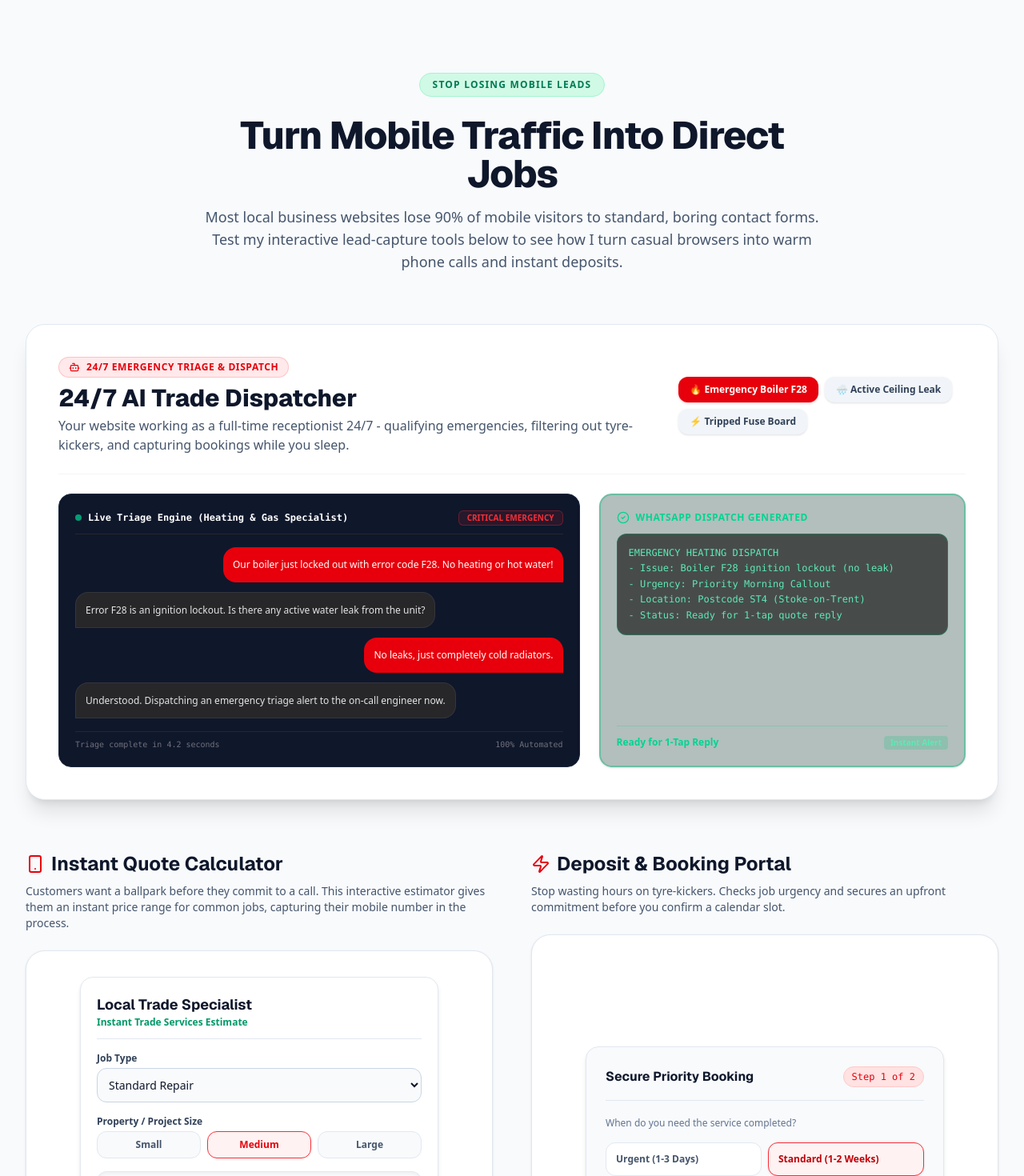
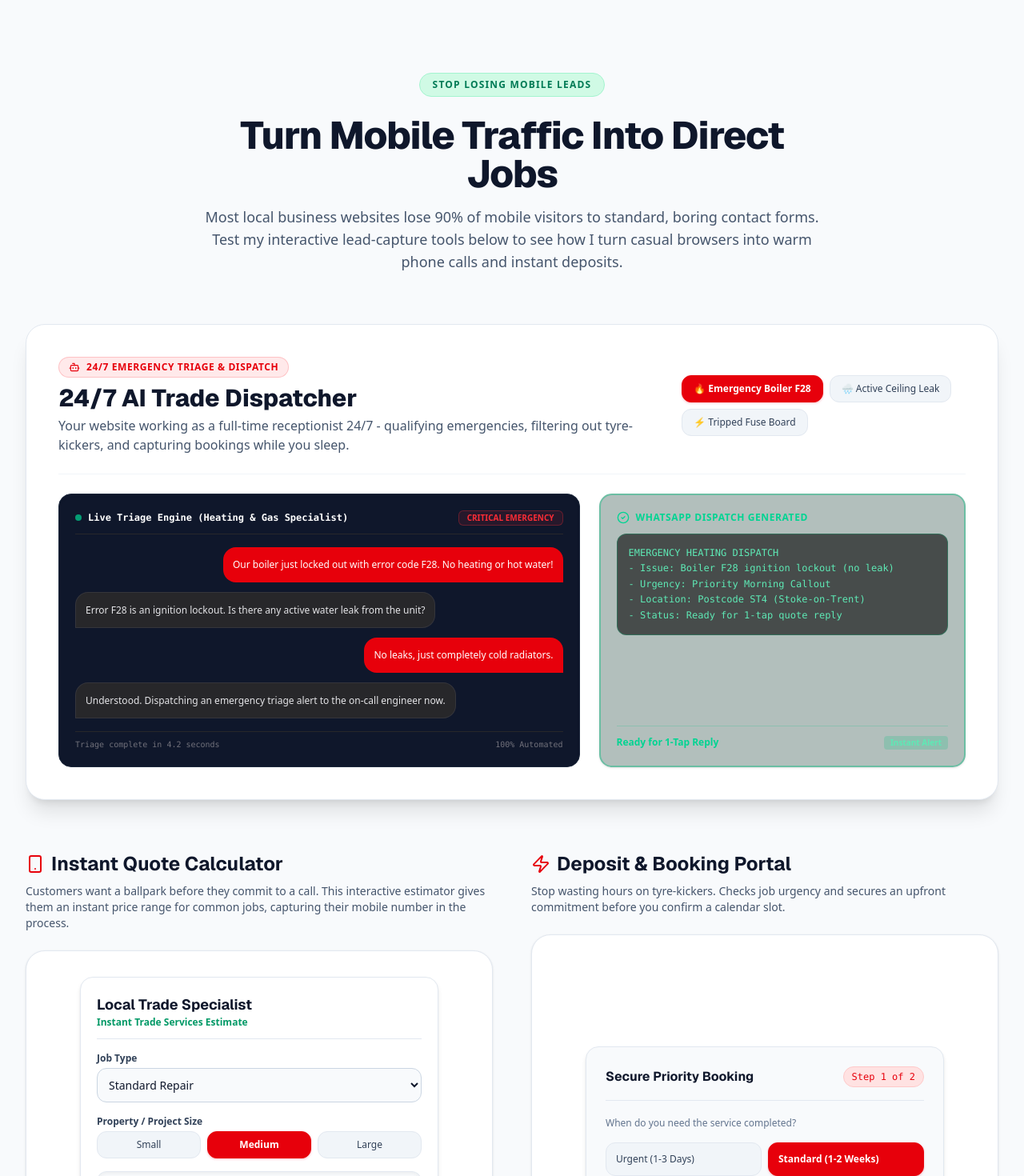
Before and after one commit to stokie2605/dean-wilshaw-web-development, a React (Vite) app: page / in a window 1280 px wide. Shown: the part 1330-2800 px from the top of the page at 80% size. Built offline with nearby package versions, Linux system fonts and the light colour scheme.

Commit message:
Fix demo page routing for deposit portal, reorder top nav, and standardize all interactive toggle pills

```diff
--- a/src/components/Header.tsx
+++ b/src/components/Header.tsx
@@ -7,13 +7,13 @@ interface HeaderProps {
   onOpenStitch: () => void;
 }
 
-// Direct demo links matching the standalone interactive trade tools
+// Direct demo links matching the exact vertical order of tools on page
 const NAV_LINKS = [
+  { label: '24/7 AI Lead Assistant',   href: '/#ai-bot' },
+  { label: 'Instant Quote Calculator', href: '/demo/quote-calculator' },
   { label: 'Deposit & Booking Portal', href: '/demo/booking-form' },
   { label: 'WhatsApp Fast Bar',        href: '/demo/whatsapp-bar' },
   { label: 'Live Trust Indicators',    href: '/demo/trust-bar' },
-  { label: 'Instant Quote Calculator', href: '/demo/quote-calculator' },
-  { label: '24/7 AI Lead Assistant',   href: '/#ai-bot' },
 ];
 
 export const Header: React.FC<HeaderProps> = ({ onOpenQuote, onOpenWhatsApp, onOpenStitch }) => {
--- a/src/components/InteractiveDemosSection.tsx
+++ b/src/components/InteractiveDemosSection.tsx
@@ -110,10 +110,10 @@ export const InteractiveDemosSection: React.FC = () => {
                     key={key}
                     type="button"
                     onClick={() => setSelectedScenario(key)}
-                    className={`px-3.5 py-2 rounded-xl text-xs font-bold transition shadow-sm ${
+                    className={`px-3.5 py-2 rounded-xl text-xs rounded-xl border transition-all ${
                       selectedScenario === key
-                        ? 'bg-red-600 text-white shadow-red-600/20'
-                        : 'bg-slate-100 dark:bg-zinc-800 hover:bg-slate-200 dark:hover:bg-zinc-700 text-slate-700 dark:text-zinc-300'
+                        ? 'bg-red-600 text-white border-red-600 font-bold shadow-sm shadow-red-600/20'
+                        : 'bg-slate-100 dark:bg-zinc-800 hover:bg-slate-200 dark:hover:bg-zinc-700 text-slate-700 dark:text-zinc-300 border-slate-200 dark:border-zinc-700/60 font-medium'
                     }`}
                   >
                     {scenarios[key].label}
--- a/src/components/tools/QuoteEstimator.tsx
+++ b/src/components/tools/QuoteEstimator.tsx
@@ -52,10 +52,10 @@ export function QuoteEstimator() {
                 key={s}
                 type="button"
                 onClick={() => setSize(s)}
-                className={`py-2 text-xs font-semibold rounded-xl border transition ${
+                className={`py-2 text-xs rounded-xl border transition-all ${
                   size === s
-                    ? 'bg-red-50 dark:bg-red-950/30 border-red-500 text-red-600 dark:text-red-400 font-bold'
-                    : 'bg-slate-50 dark:bg-zinc-950 border-slate-200 dark:border-zinc-800 text-slate-600 dark:text-slate-400 hover:border-slate-400'
+                    ? 'bg-red-600 text-white border-red-600 font-bold shadow-sm shadow-red-600/20'
+                    : 'bg-slate-100 dark:bg-zinc-800 hover:bg-slate-200 dark:hover:bg-zinc-700 text-slate-700 dark:text-zinc-300 border-slate-200 dark:border-zinc-700/60 font-medium'
                 }`}
               >
                 {s}
--- a/src/components/trade-tools/IntakeDeposit.tsx
+++ b/src/components/trade-tools/IntakeDeposit.tsx
@@ -23,10 +23,10 @@ export const IntakeDeposit: React.FC = () => {
                 key={option}
                 type="button"
                 onClick={() => setUrgency(option)}
-                className={`p-3 rounded-xl text-xs font-semibold border text-left transition-all ${
+                className={`p-3 rounded-xl text-xs border text-left transition-all ${
                   urgency === option
-                    ? 'bg-red-50 dark:bg-red-900/20 border-red-500 text-red-700 dark:text-red-400 shadow-sm'
-                    : 'bg-white dark:bg-zinc-950 border-slate-200 dark:border-zinc-800 text-slate-600 dark:text-zinc-400 hover:border-slate-300 dark:hover:border-zinc-700'
+                    ? 'bg-red-600 text-white border-red-600 font-bold shadow-sm shadow-red-600/20'
+                    : 'bg-slate-100 dark:bg-zinc-800 hover:bg-slate-200 dark:hover:bg-zinc-700 text-slate-700 dark:text-zinc-300 border-slate-200 dark:border-zinc-700/60 font-medium'
                 }`}
               >
                 {option}
--- a/src/components/trade-tools/SocialProofBanner.tsx
+++ b/src/components/trade-tools/SocialProofBanner.tsx
@@ -109,41 +109,24 @@ export const SocialProofBanner: React.FC = () => {
           Test Live Trade Switcher:
         </label>
         <div className="grid grid-cols-3 gap-2">
-          <button
-            type="button"
-            onClick={() => setSelectedTrade('gas')}
-            className={`py-1.5 px-2 text-xs font-bold rounded-xl border transition ${
-              selectedTrade === 'gas'
-                ? 'bg-amber-500 text-black border-amber-400 shadow-sm'
-                : 'bg-white dark:bg-zinc-900 border-slate-200 dark:border-zinc-800 text-slate-600 dark:text-zinc-400'
-            }`}
-          >
-            Gas Engineer
-          </button>
-
-          <button
-            type="button"
-            onClick={() => setSelectedTrade('electrician')}
-            className={`py-1.5 px-2 text-xs font-bold rounded-xl border transition ${
-              selectedTrade === 'electrician'
-                ? 'bg-sky-500 text-white border-sky-400 shadow-sm'
-                : 'bg-white dark:bg-zinc-900 border-slate-200 dark:border-zinc-800 text-slate-600 dark:text-zinc-400'
-            }`}
-          >
-            Electrician
-          </button>
-
-          <button
-            type="button"
-            onClick={() => setSelectedTrade('roofer')}
-            className={`py-1.5 px-2 text-xs font-bold rounded-xl border transition ${
-              selectedTrade === 'roofer'
-                ? 'bg-emerald-600 text-white border-emerald-500 shadow-sm'
-                : 'bg-white dark:bg-zinc-900 border-slate-200 dark:border-zinc-800 text-slate-600 dark:text-zinc-400'
-            }`}
-          >
-            Roofer
-          </button>
+          {[
+            { key: 'gas', label: 'Gas Engineer' },
+            { key: 'electrician', label: 'Electrician' },
+            { key: 'roofer', label: 'Roofer' }
+          ].map(({ key, label }) => (
+            <button
+              key={key}
+              type="button"
+              onClick={() => setSelectedTrade(key as any)}
+              className={`py-1.5 px-2 text-xs rounded-xl border transition-all ${
+                selectedTrade === key
+                  ? 'bg-red-600 text-white border-red-600 font-bold shadow-sm shadow-red-600/20'
+                  : 'bg-slate-100 dark:bg-zinc-800 hover:bg-slate-200 dark:hover:bg-zinc-700 text-slate-700 dark:text-zinc-300 border-slate-200 dark:border-zinc-700/60 font-medium'
+              }`}
+            >
+              {label}
+            </button>
+          ))}
         </div>
       </div>
 
--- a/src/pages/ToolDemoPage.tsx
+++ b/src/pages/ToolDemoPage.tsx
@@ -6,7 +6,7 @@ import { QuoteEstimator } from '../components/tools/QuoteEstimator';
 import { AreaCalculator } from '../components/tools/AreaCalculator';
 import { MissedCallDemo } from '../components/trade-tools/MissedCallDemo';
 import { BeforeAfterSlider } from '../components/tools/BeforeAfterSlider';
-import { BookingForm } from '../components/tools/BookingForm';
+import { IntakeDeposit } from '../components/trade-tools/IntakeDeposit';
 import { WhatsAppBar } from '../components/trade-tools/WhatsAppBar';
 import { SocialProofBanner } from '../components/trade-tools/SocialProofBanner';
 
@@ -16,7 +16,8 @@ const WHATSAPP_URL = "https://wa.me/447348733365?text=Hi%20Dean,%20I'd%20like%20
 function renderTool(toolId: string | undefined) {
   switch (toolId) {
     case 'quote-calculator': return <QuoteEstimator />;
-    case 'booking-form':     return <BookingForm />;
+    case 'booking-form':
+    case 'deposit-portal':   return <IntakeDeposit />;
     case 'whatsapp-bar':     return <WhatsAppBar />;
     case 'trust-bar':        return <SocialProofBanner />;
     case 'missed-call':      return <MissedCallDemo />;
@@ -27,9 +28,10 @@ function renderTool(toolId: string | undefined) {
 }
 
 const TOOL_LABELS: Record<string, string> = {
-  'quote-calculator': 'Instant Guide Price',
-  'booking-form':     'Qualification & Deposit Portal',
-  'whatsapp-bar':     'Mobile WhatsApp Bar',
+  'quote-calculator': 'Instant Quote Calculator',
+  'booking-form':     'Deposit & Booking Portal',
+  'deposit-portal':   'Deposit & Booking Portal',
+  'whatsapp-bar':     'Mobile WhatsApp Fast Bar',
   'trust-bar':        'Live Trust Indicators',
   'missed-call':      'Instant Missed-Call Auto-Text',
   'area-calculator':  'Area and Material Calculator',
```
